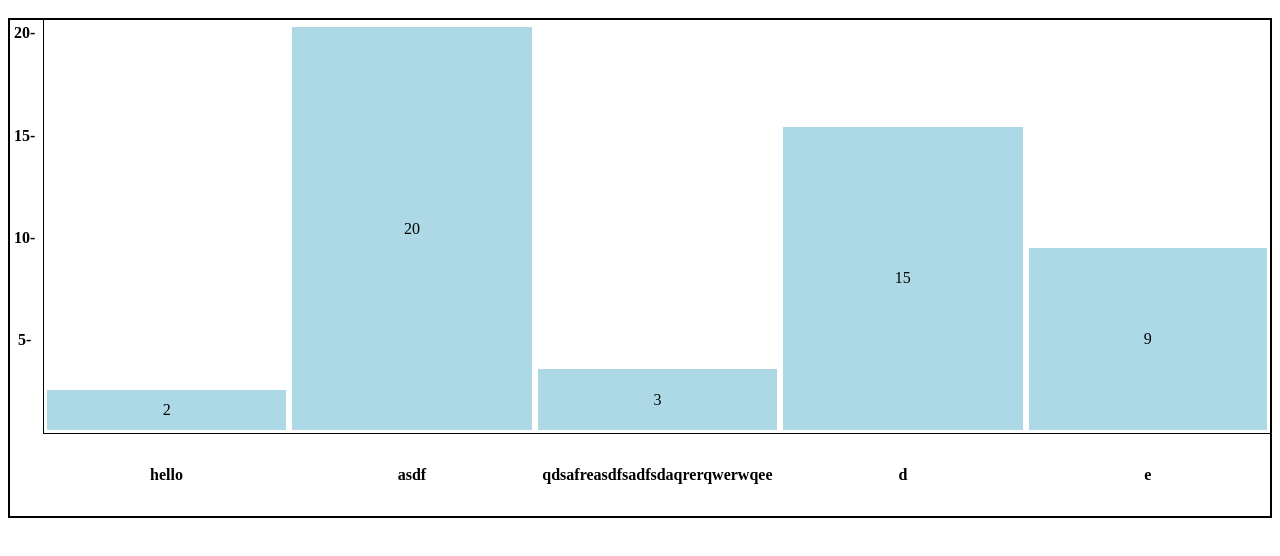
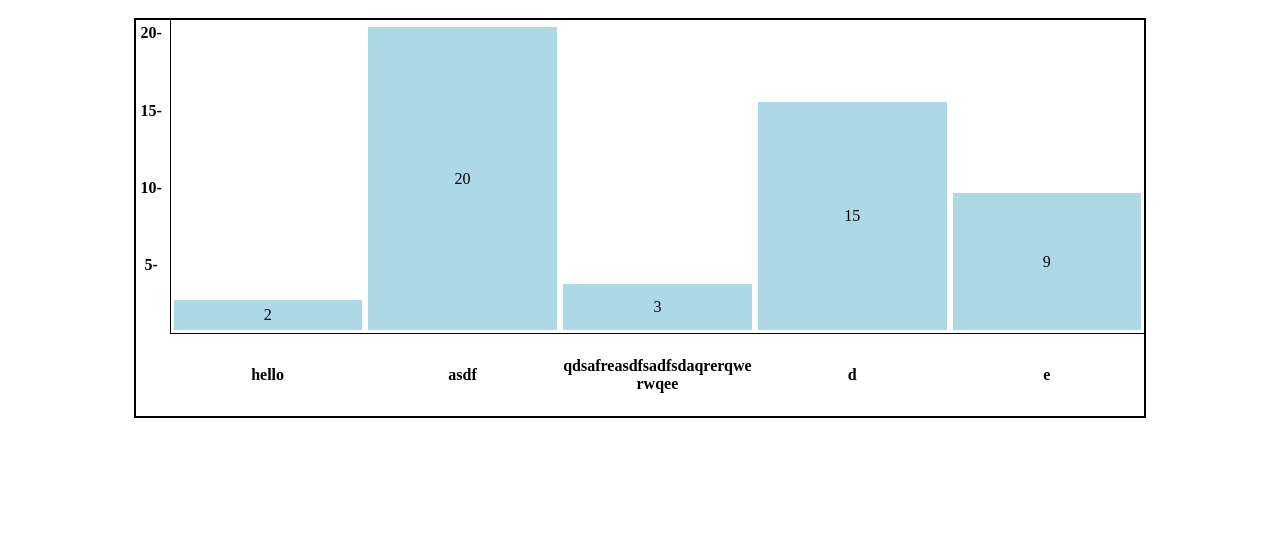
Before and after one commit to michaelsnow3/Bar-Chart-Project, a website: page index.html in a window 1280 px wide. Shown: the part 120-676 px from the top of the page. Drawn offline with Linux system fonts and the light colour scheme.

Commit message:
added height and width to options object

```diff
--- a/index.css
+++ b/index.css
@@ -1,8 +1,8 @@
 .barChart{
   border: 2px solid black;
-  width: 100%;
-  height: 500px;
   border-collapse: collapse;
+  margin-left: auto;
+  margin-right: auto;
 }
 .label{
   border-right: 2px solid black;
--- a/script.js
+++ b/script.js
@@ -1,7 +1,17 @@
 var drawBarChart = function(data, options, element){
+  //bar chart options
+  var barChartWidth = "100%";
+  var barChartHeight = "500px";
+  if(options.width){
+    barChartWidth = options.width;
+  }
+  if(options.height){
+    barChartHeight = options.height;
+  }
+
   //create bar chart outline located at element parameter
   var barChart = $(element);
-  var table = $("<table class='barChart'></table>");
+  var table = $(`<table style="height: ${barChartHeight}; width: ${barChartWidth}" class='barChart'></table>`);
   table.appendTo(barChart);
 
   //add a title to bar chart
@@ -78,7 +88,14 @@ var drawBarChart = function(data, options, element){
 }
 
 
+
+
+
+
 let testData = {"hello": 2, "asdf": 20, "qdsafreasdfsadfsdaqrerqwerwqee": 3, "d": 15, "e": 9};
-let testOptions = "";
+let testOptions = {
+  width: '80%',
+  height: '400px'
+};
 let testElement = "#barChart";
 drawBarChart(testData, testOptions, testElement);
```
